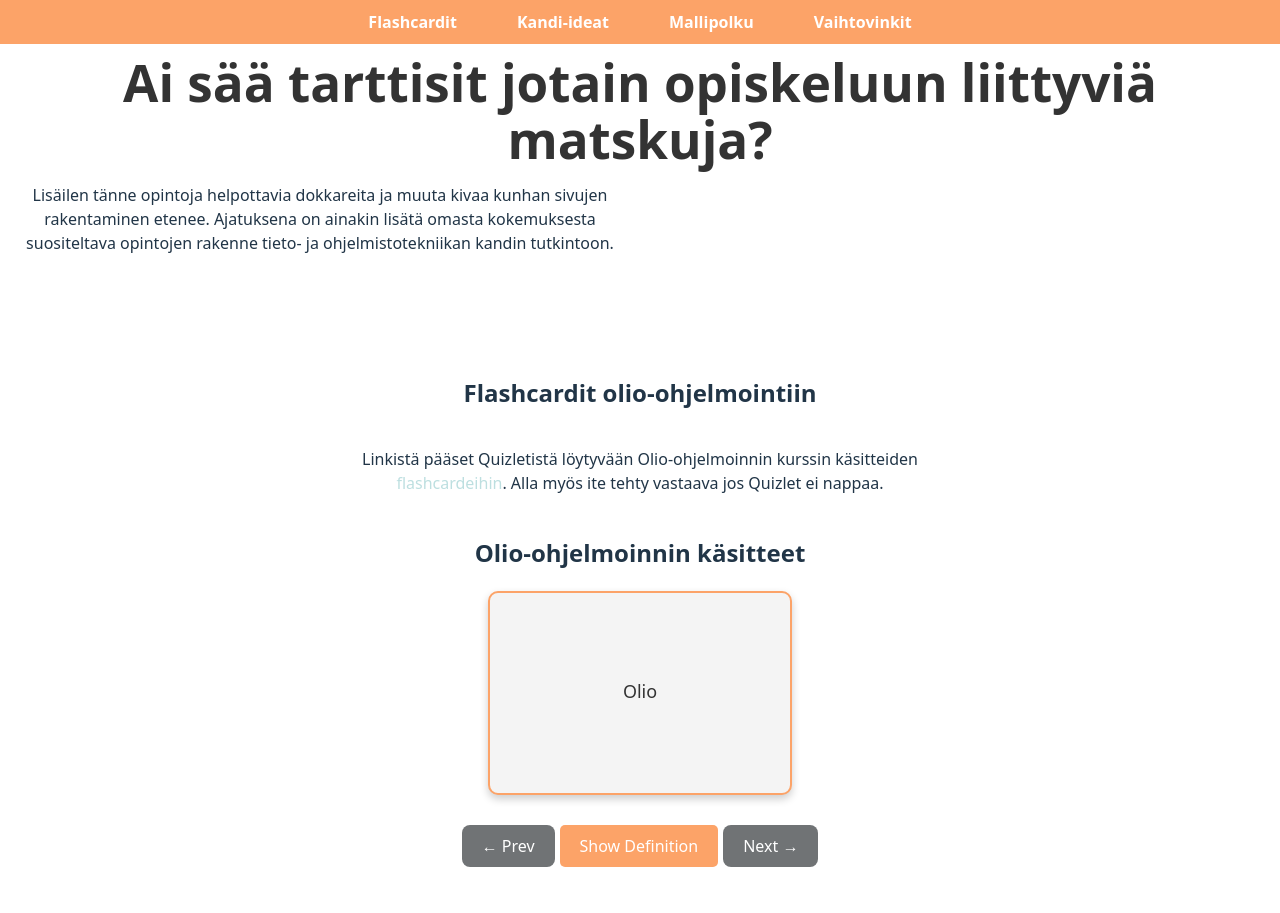
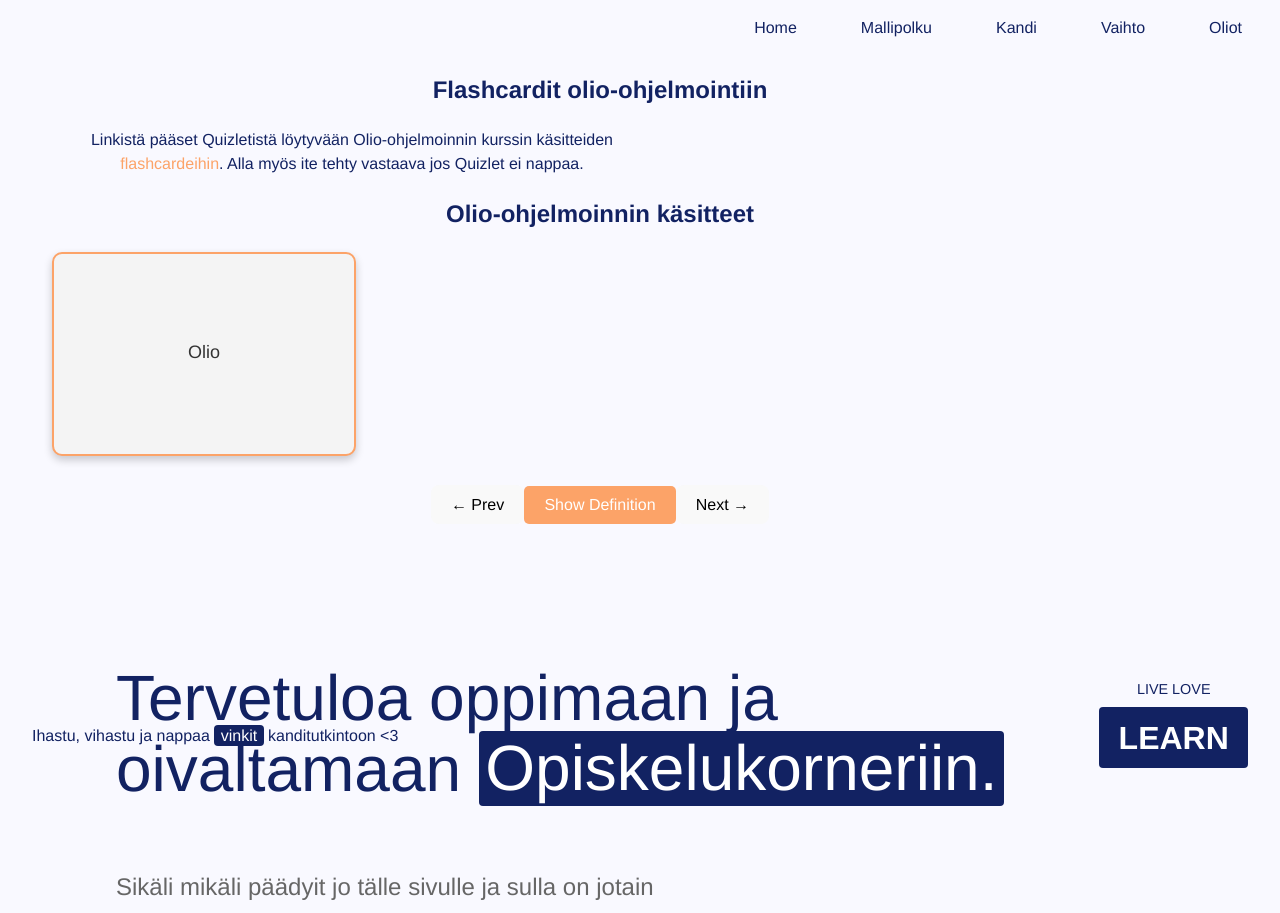
Before and after one commit to lehtio/Opiskelukorneri, a React (Vite) app in the folder opintokorneri/: page /olio in a window 1280 px wide. Shown: the top 913 px of the page. Built offline with nearby package versions, Linux system fonts and the light colour scheme.

Commit message:
redesing sivustolle

```diff
--- a/opintokorneri/package.json
+++ b/opintokorneri/package.json
@@ -11,7 +11,8 @@
   },
   "dependencies": {
     "react": "^19.0.0",
-    "react-dom": "^19.0.0"
+    "react-dom": "^19.0.0",
+    "react-router-dom": "^7.5.0"
   },
   "devDependencies": {
     "@eslint/js": "^9.21.0",
--- /dev/null
+++ b/opintokorneri/src/components/Footer.jsx
@@ -0,0 +1,18 @@
+import React from 'react';
+import '../styles/Studies.css';
+
+const Footer = () => {
+  return (
+    <div className="footer">
+      <p className="footer-text">
+        Ihastu, vihastu ja nappaa <span className="link-highlight">vinkit</span> kanditutkintoon &lt;3
+      </p>
+      <div className="learn-logo">
+        <p>LIVE LOVE</p>
+        <h2>LEARN</h2>
+      </div>
+    </div>
+  );
+};
+
+export default Footer;
--- a/opintokorneri/src/components/Kandi.jsx
+++ b/opintokorneri/src/components/Kandi.jsx
@@ -19,6 +19,7 @@ const Kandi = () => {
     return (
         <div className="container">
             <h2 className="title">Vinkkejä kandia kirjoittaville</h2>
+            <p>Täältä löydät yleisiä virheitä, joita kandeja lukiessa on tullut vastaan.</p>
             <h3 className="subtitle">Aiheideoita</h3>
             <p className="description"> Täältä voit etsiä itsellesi kandiaihetta tai edes ajatusta siitä, minkä tyyppisestä aiheesta voisit kirjoittaa.
             </p>
--- a/opintokorneri/src/pages/Home.jsx
+++ b/opintokorneri/src/pages/Home.jsx
@@ -1,96 +1,47 @@
-import React, { useState } from 'react';
-import Flashcard from '../components/Flashcard';
-import flashcards from '../data/flashcards';
-import Mallipolku from '../components/Mallipolku';
-import Kandi from '../components/Kandi';
+import React from 'react';
+import { BrowserRouter as Router, Routes, Route, Link } from 'react-router-dom';
+import Olio from './Olio';
+import Kandi from './Kandi';
+import Vaihto from './Vaihto';
+import Mallipolku from './Mallipolku';
 import '../styles/Studies.css';
+import Footer from '../components/Footer';
 
 const Home = () => {
-  const [currentCardIndex, setCurrentCardIndex] = useState(0);
-  const [showDefinition, setShowDefinition] = useState(false);
+  return (
+    <Router>
+      <div className="home-container">
+        {/* Navigaatio yläreunaan */}
+        <nav className="navbar">
+          <ul className="nav-list">
+            <li><Link to="/" className="nav-item">Home</Link></li>
+            <li><Link to="/mallipolku" className="nav-item">Mallipolku</Link></li>
+            <li><Link to="/kandi" className="nav-item">Kandi</Link></li>
+            <li><Link to="/vaihto" className="nav-item">Vaihto</Link></li>
+            <li><Link to="/olio" className="nav-item">Oliot</Link></li>
+          </ul>
+        </nav>
 
-  const handleNextCard = () => {
-    setCurrentCardIndex((prevIndex) =>
-      prevIndex === flashcards.length - 1 ? 0 : prevIndex + 1
-    );
-    setShowDefinition(false);
-  };
+        {/* Reitit */}
+        <Routes>
 
-  const handlePrevCard = () => {
-    setCurrentCardIndex((prevIndex) =>
-      prevIndex === 0 ? flashcards.length - 1 : prevIndex - 1
-    );
-    setShowDefinition(false);
-  };
+         <Route path="/mallipolku" element={<Mallipolku />} />
+          <Route path="/olio" element={<Olio />} />
+          <Route path="/kandi" element={<Kandi />} />
+          <Route path="/vaihto" element={<Vaihto />} />
+        </Routes>
 
-  const handleFlip = () => {
-    setShowDefinition(!showDefinition);
-  };
-
-  return (
-    <div>
-      {/* Navigaatio yläreunaan */}
-      <nav className="navbar">
-        <ul className="nav-list">
-          <li><a href="#flashcards" className="nav-item">Flashcardit</a></li>
-          <li><a href="#kandi" className="nav-item">Kandi-ideat</a></li>
-          <li><a href="#mallipolku" className="nav-item">Mallipolku</a></li>
-          <li><a href="#vaihto" className="nav-item">Vaihtovinkit</a></li>
-        </ul>
-      </nav>
-      <h1>Ai sää tarttisit jotain opiskeluun liittyviä matskuja?</h1>
-        <p>
-          Lisäilen tänne opintoja helpottavia dokkareita ja muuta kivaa kunhan
-          sivujen rakentaminen etenee. Ajatuksena on ainakin lisätä omasta kokemuksesta suositeltava opintojen rakenne tieto- ja ohjelmistotekniikan kandin tutkintoon.
-        </p>
-      {/* Flashcard-osio */}
-      <div id="flashcards" className="flashcard-container">
-        <h2>Flashcardit olio-ohjelmointiin</h2>
-        <p>
-          Linkistä pääset Quizletistä löytyvään Olio-ohjelmoinnin kurssin
-          käsitteiden{' '}
-          <a
-            href="https://quizlet.com/fi/839131703/olio-ohjelmointi-flash-cards/?i=384x9n&x=1jqY"
-            target="_blank"
-            rel="noopener noreferrer"
-          >
-            flashcardeihin
-          </a>
-          . Alla myös ite tehty vastaava jos Quizlet ei nappaa.
-        </p>
-
-        <h2>Olio-ohjelmoinnin käsitteet</h2>
-        <Flashcard
-          term={flashcards[currentCardIndex].term}
-          definition={flashcards[currentCardIndex].definition}
-          showDefinition={showDefinition}
-        />
-
-        <div className="button-row">
-          <button onClick={handlePrevCard} className="prev-button">&#8592; Prev</button>
-          <button onClick={handleFlip} className="flip-button">
-            {showDefinition ? 'Show Term' : 'Show Definition'}
-          </button>
-          <button onClick={handleNextCard} className="next-button">Next &#8594;</button>
+        {/* Etusivun sisältö */}
+        <div className="content">
+          <h1 className="title">Tervetuloa oppimaan ja oivaltamaan <span className="highlight">Opiskelukorneriin.</span></h1>
+          <p className="description">
+            Sikäli mikäli päädyit jo tälle sivulle ja sulla on jotain kysymyksiä tai haasteita,
+            heitä viestiä telegrammissa / muissa someissa &lt;3
+          </p>
+    <Footer />
         </div>
       </div>
-
-      {/* Kandi-aiheet */}
-      <div id="kandi">
-        <Kandi />
-      </div>
-
-      {/* Mallipolku */}
-      <div id="mallipolku">
-        <Mallipolku />
-      </div>
-
-       {/* Vaihtovinkit */}
-       <div id="vaihto">
-        <h1>Vaihtojutut</h1>
-        ai vaihtoonko oot menossa?
-      </div>
-    </div>
+    </Router>
   );
 };
 
--- /dev/null
+++ b/opintokorneri/src/pages/Kandi.jsx
@@ -0,0 +1,14 @@
+import React from 'react';
+import Kandi from '../components/Kandi';
+import '../styles/Kandi.css'; // Lisää oma CSS-tiedosto
+
+const KandiPage = () => {
+  return (
+    <div>
+      <h1>Kandi-ideat</h1>
+      <Kandi />
+    </div>
+  );
+};
+
+export default KandiPage;
--- /dev/null
+++ b/opintokorneri/src/pages/Mallipolku.jsx
@@ -0,0 +1,14 @@
+import React from 'react';
+import Mallipolku from '../components/Mallipolku';
+import '../styles/Mallipolku.css'; // Lisää oma CSS-tiedosto
+
+const KandiPage = () => {
+  return (
+    <div>
+      <h1>Mallipolku</h1>
+      <Mallipolku />
+    </div>
+  );
+};
+
+export default KandiPage;
--- /dev/null
+++ b/opintokorneri/src/pages/Olio.jsx
@@ -0,0 +1,61 @@
+import React, { useState } from 'react';
+import Flashcard from '../components/Flashcard';
+import flashcards from '../data/flashcards';
+
+const Olio = () => {
+  const [currentCardIndex, setCurrentCardIndex] = useState(0);
+  const [showDefinition, setShowDefinition] = useState(false);
+
+  const handleNextCard = () => {
+    setCurrentCardIndex((prevIndex) =>
+      prevIndex === flashcards.length - 1 ? 0 : prevIndex + 1
+    );
+    setShowDefinition(false);
+  };
+
+  const handlePrevCard = () => {
+    setCurrentCardIndex((prevIndex) =>
+      prevIndex === 0 ? flashcards.length - 1 : prevIndex - 1
+    );
+    setShowDefinition(false);
+  };
+
+  const handleFlip = () => {
+    setShowDefinition(!showDefinition);
+  };
+
+  return (
+    <div className="flashcard-container">
+      <h2>Flashcardit olio-ohjelmointiin</h2>
+      <p>
+        Linkistä pääset Quizletistä löytyvään Olio-ohjelmoinnin kurssin
+        käsitteiden{' '}
+        <a
+          href="https://quizlet.com/fi/839131703/olio-ohjelmointi-flash-cards/?i=384x9n&x=1jqY"
+          target="_blank"
+          rel="noopener noreferrer"
+        >
+          flashcardeihin
+        </a>
+        . Alla myös ite tehty vastaava jos Quizlet ei nappaa.
+      </p>
+
+      <h2>Olio-ohjelmoinnin käsitteet</h2>
+      <Flashcard
+        term={flashcards[currentCardIndex].term}
+        definition={flashcards[currentCardIndex].definition}
+        showDefinition={showDefinition}
+      />
+
+      <div className="button-row">
+        <button onClick={handlePrevCard} className="prev-button">&#8592; Prev</button>
+        <button onClick={handleFlip} className="flip-button">
+          {showDefinition ? 'Show Term' : 'Show Definition'}
+        </button>
+        <button onClick={handleNextCard} className="next-button">Next &#8594;</button>
+      </div>
+    </div>
+  );
+};
+
+export default Olio;
--- /dev/null
+++ b/opintokorneri/src/pages/Vaihto.jsx
@@ -0,0 +1,12 @@
+import React from 'react';
+
+const Vaihto = () => {
+  return (
+    <div>
+      <h1>Vaihtojutut</h1>
+      <p>Ai vaihtoonko oot menossa?</p>
+    </div>
+  );
+};
+
+export default Vaihto;
--- a/opintokorneri/src/styles/Mallipolku.css
+++ b/opintokorneri/src/styles/Mallipolku.css
@@ -20,12 +20,12 @@
   }
 
   .study-plan th {
-    background-color: #d9e2ec;
+    background-color: #fbc6a2;
     font-weight: bold;
   }
 
   .study-plan td {
-    background-color: #f5f8fa;
+    background-color: #ffffff;
     font-size: 14px;
     line-height: 1.6;
   }
@@ -49,7 +49,7 @@
   }
 
   a {
-    color: #bddfe0;
+    color: #fca368;
     text-decoration: none;
   }
 
--- a/opintokorneri/src/styles/Studies.css
+++ b/opintokorneri/src/styles/Studies.css
@@ -1,38 +1,121 @@
-.flashcard-container {
-  display: flex;
-  flex-direction: column;
-  align-items: center;
-  justify-content: center;
-  padding: 20px;
-  padding-top: 80px; /* Lisää ylimääräistä tilaa navbarin alapuolelle */
+/* Yleiset tyylit */
+body {
+  margin: 0;
+  font-family: 'Helvetica Neue', sans-serif;
+  background-color: #f9f9ff;
+  color: #122262;
+  min-height: 100vh;
+  position: relative;
 }
 
-h1 {
-  color: #333;
-  text-align: center;
-  margin-bottom: 10px;
+.home-container {
+  padding: 2rem;
+  position: relative;
+  min-height: 100vh;
 }
 
-p {
-  text-align: center;
-  max-width: 600px;
-  margin-bottom: 20px;
+/* Navigaatio */
+/* Navigaatio */
+.navbar {
+  display: flex;
+  justify-content: flex-end;
+  padding: 1rem 2rem;
+  background-color: transparent;
+  max-width: 100%;
+  overflow-x: auto;
 }
 
-a {
-  color: #bddfe0;
-  text-decoration: none;
+.nav-list {
+  list-style: none;
+  display: flex;
+  flex-wrap: wrap; /* Mahdollistaa rivinvaihdon */
+  gap: 1.5rem;
+  margin: 0;
+  padding-right: 50px;
 }
 
-a:hover {
+.nav-item {
+  text-decoration: none;
+  color: #122262;
+  font-weight: 500;
+  white-space: nowrap;
+
+}
+
+.nav-item:hover {
   text-decoration: underline;
 }
 
-.prev-button, .next-button {
-  background-color: #707375;
+/* Sisältö */
+
+.content {
+  max-width: 1000px;
+  padding: 2rem;
+  margin: 4rem auto auto 2rem; /* Siirretään vasemmalle */
+  text-align: left; /* Teksti vasemmalle */
+}
+
+.title {
+  font-size: 4rem;
+  font-weight: 500;
+  margin-bottom: 1rem;
+  color: #122262;
+  text-align: left; /* Otsikko vasemmalle */
+}
+
+.description {
+  font-size: 1.5rem;
+  line-height: 1.6;
+  margin-bottom: 2rem;
+  margin-top: 4rem;
+  text-align: left; /* Kuvaus vasemmalle */
+}
+.highlight {
+  background-color: #122262;
   color: white;
-  border: none;
-  padding: 10px 20px;
-  margin: 5px;
-  border-radius:
+  padding: 0.02em 0.10em;
+  margin-top: 10px;
+  border-radius: 4px;
 }
+
+
+
+.footer-text {
+  font-size: 1rem;
+  margin-top: 3rem;
+  position: fixed;
+  bottom: 2rem;
+  left: 2rem;
+  color: #122262;
+}
+
+.link-highlight {
+  background-color: #122262;
+  color: white;
+  padding: 0.1em 0.4em;
+  border-radius: 4px;
+}
+
+/* Learn-logo */
+.learn-logo {
+  position: fixed;
+  bottom: 2rem;
+  right: 2rem;
+  text-align: right;
+}
+
+.learn-logo p {
+  margin: 0;
+  font-size: 0.9rem;
+  color: #122262;
+}
+
+.learn-logo h2 {
+  display: inline-block;
+  background-color: #122262;
+  color: white;
+  padding: 0.2em 0.6em;
+  font-size: 2rem;
+  margin: 0.2em 0 0 0;
+  border-radius: 4px;
+}
```
Also changed, not shown: opintokorneri/src/styles/Kandi.css (+5 -5 lines), 1 other file (tests, documents, lock files or other folders).
